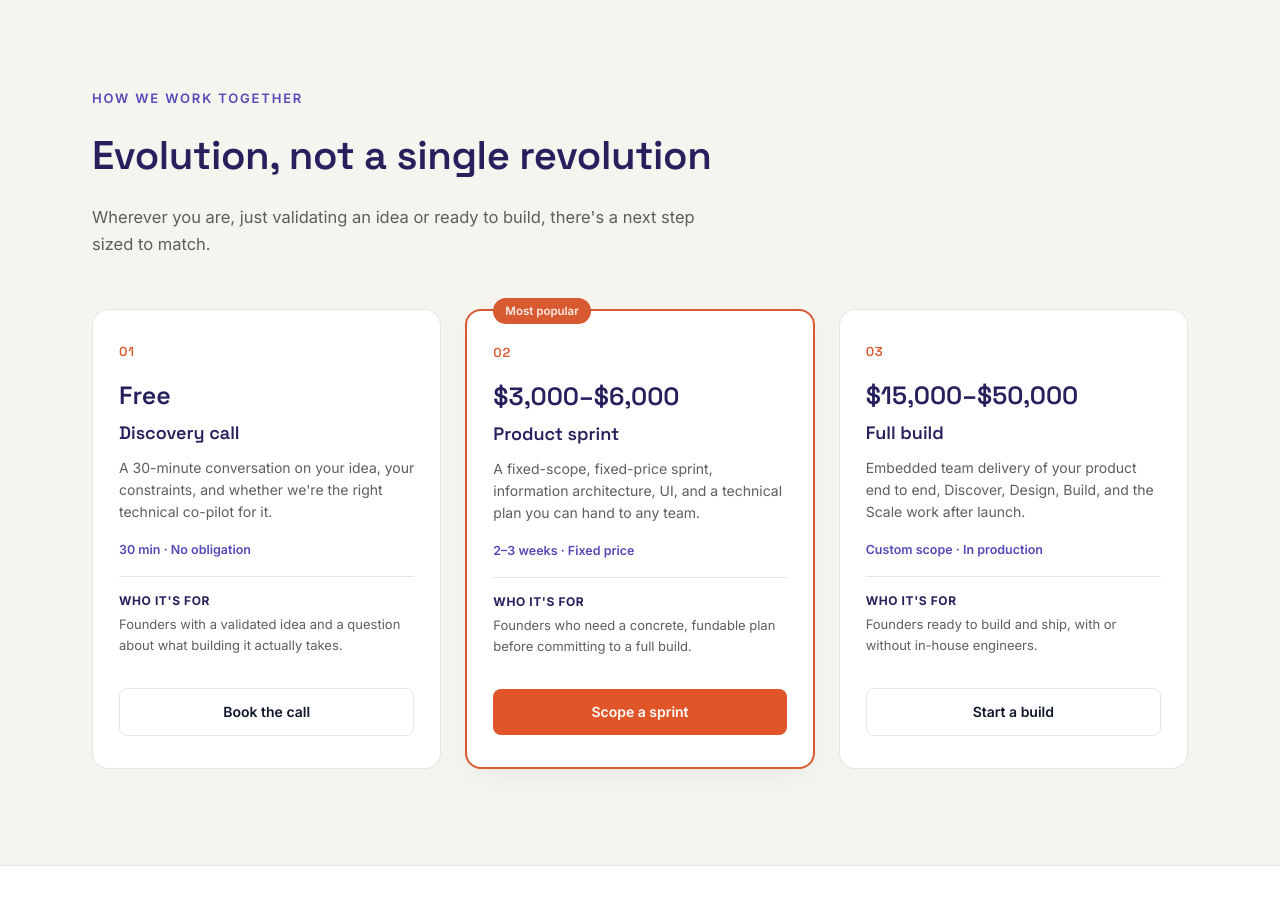
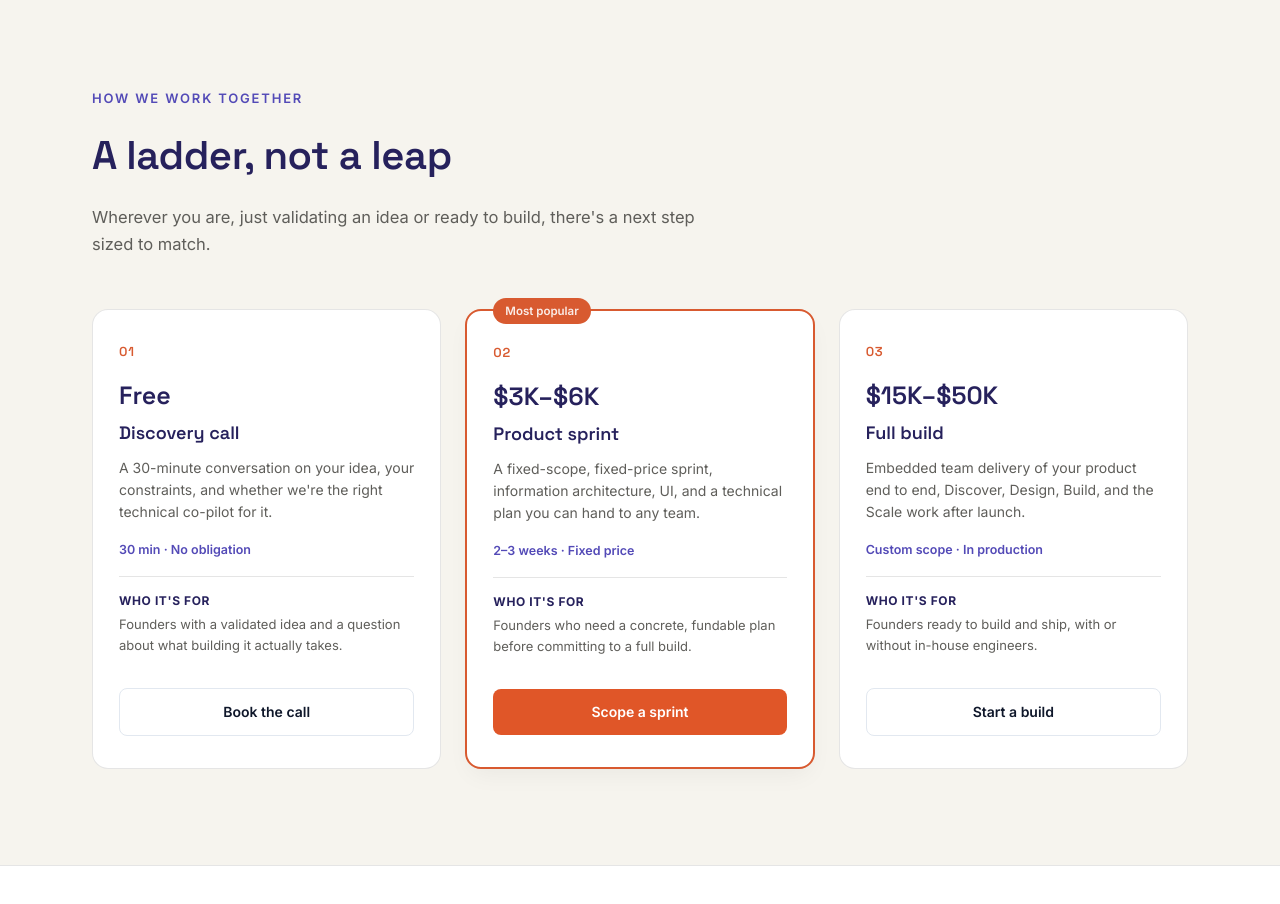
Before and after one commit to uzairr/after-concept-website, a Next.js app: page / in a window 1280 px wide. Shown: the part 2080-2984 px from the top of the page. Built offline with nearby package versions, Linux system fonts and the light colour scheme.

Commit message:
content: update pricing section heading and format to 3K

```diff
--- a/app/page.tsx
+++ b/app/page.tsx
@@ -849,7 +849,7 @@ export default function Home() {
         <div className="wrap">
           <div className="section-head">
             <span className="eyebrow">How we work together</span>
-            <h2>Evolution, not a single revolution</h2>
+            <h2>A ladder, not a leap</h2>
             <p>
               Wherever you are, just validating an idea or ready to build,
               there's a next step sized to match.
@@ -876,7 +876,7 @@ export default function Home() {
             <div className="tier-card featured">
               <span className="tier-badge">Most popular</span>
               <span className="tier-num">02</span>
-              <div className="tier-price">$3,000–$6,000</div>
+              <div className="tier-price">$3K–$6K</div>
               <h3>Product sprint</h3>
               <p>
                 A fixed-scope, fixed-price sprint, information architecture, UI,
@@ -893,7 +893,7 @@ export default function Home() {
             </div>
             <div className="tier-card">
               <span className="tier-num">03</span>
-              <div className="tier-price">$15,000–$50,000</div>
+              <div className="tier-price">$15K–$50K</div>
               <h3>Full build</h3>
               <p>
                 Embedded team delivery of your product end to end, Discover,
--- a/tsconfig.json
+++ b/tsconfig.json
@@ -1,10 +1,11 @@
 {
   "compilerOptions": {
-    "target": "es5",
+    "target": "es2017",
     "lib": ["dom", "dom.iterable", "esnext"],
     "allowJs": true,
     "skipLibCheck": true,
-    "strict": true,
+    "strict": false,
+    "noImplicitAny": false,
     "noEmit": true,
     "esModuleInterop": true,
     "module": "esnext",
```
